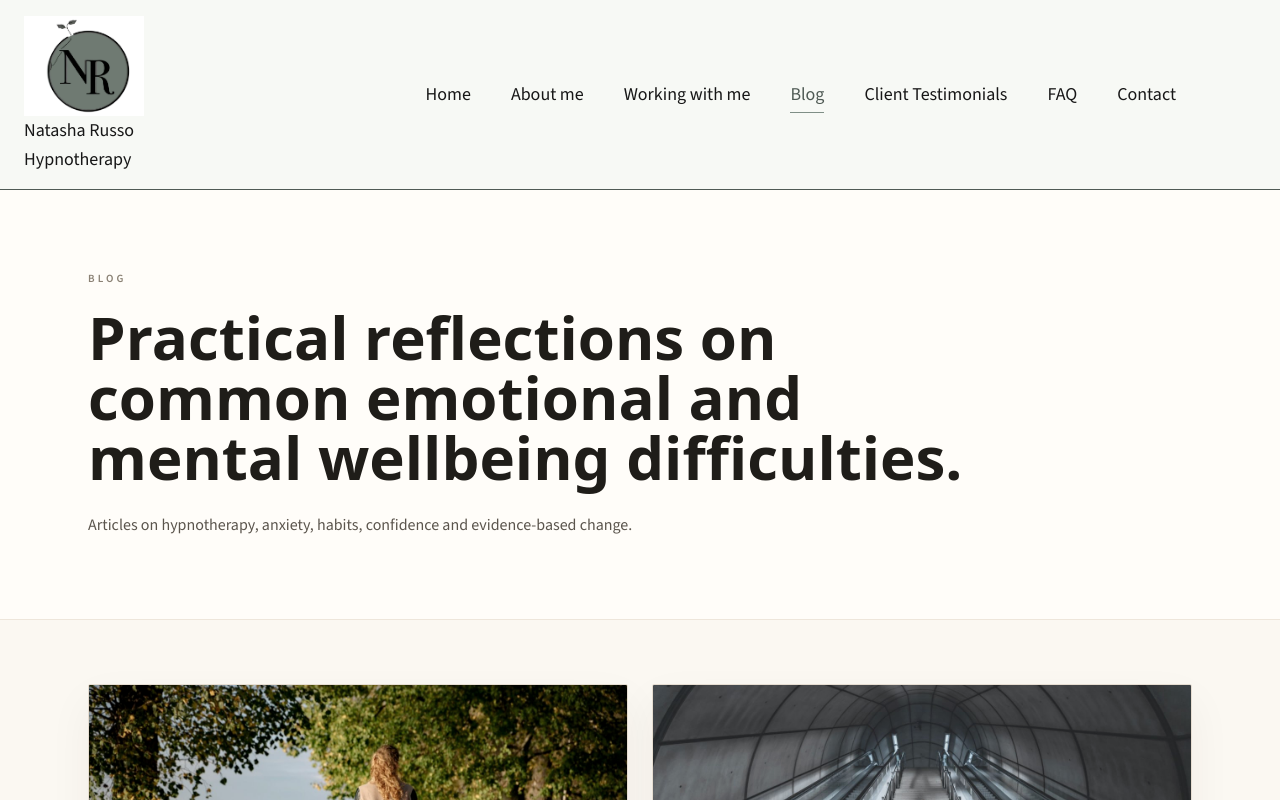
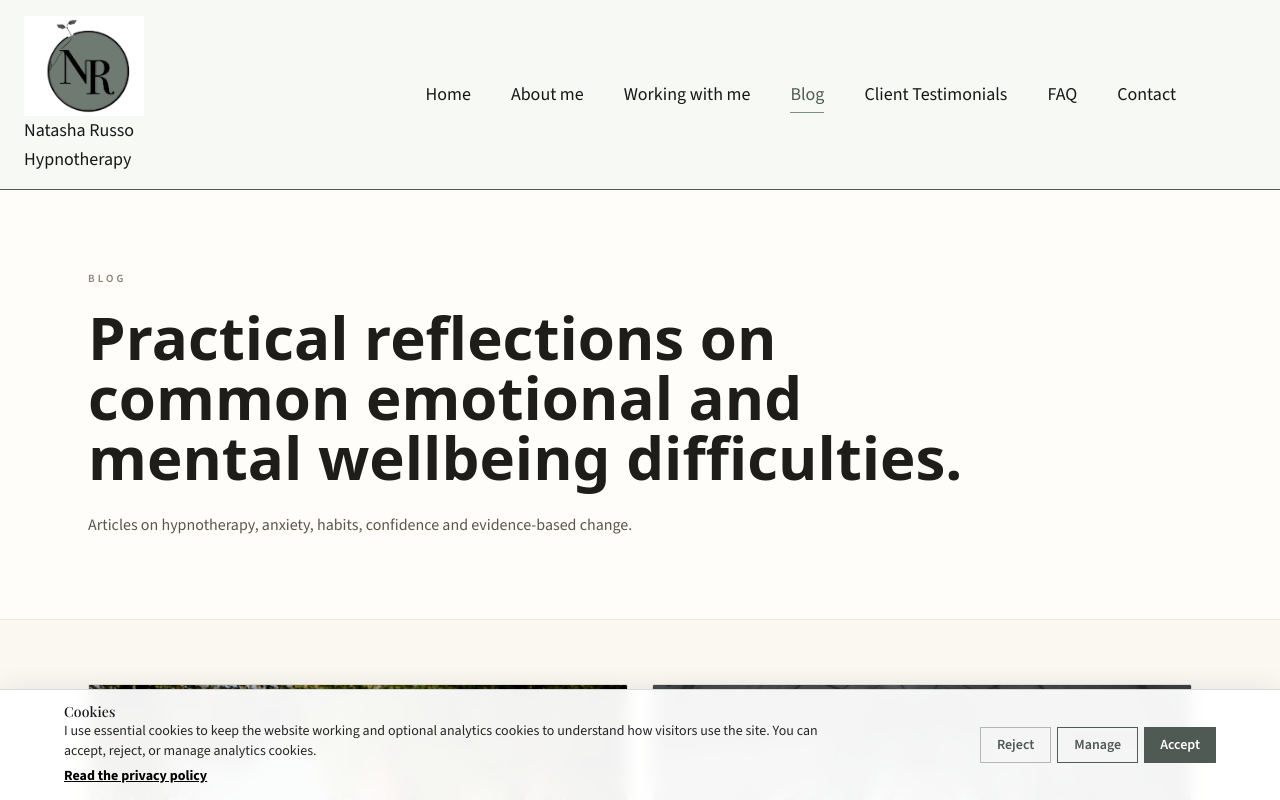
Before and after one commit to russog/natasha-russo-hypnotherapy, a Next.js app in the folder src/: page /blog in a window 1280 px wide. Shown: the top 800 px of the page. Built offline with nearby package versions, Linux system fonts and the light colour scheme.

Commit message:
Restore cookie consent banner

```diff
--- a/src/src/app/about/page.tsx
+++ b/src/src/app/about/page.tsx
@@ -16,12 +16,6 @@ const textClass = "text-base leading-7 text-[#5B554D]";
 export default function About() {
     return (
         <div className="bg-[#FBF8F2] text-[#25231F]">
-            <script
-                dangerouslySetInnerHTML={{
-                    __html: "window.localStorage.setItem('natasha-russo-cookie-consent','declined');",
-                }}
-            />
-            <style>{`[aria-label="Cookie notice"]{display:none!important;}`}</style>
 
             <section className="relative isolate overflow-hidden border-b border-[#E7DDD2] bg-[#EFE7DC]">
                 <div className="absolute inset-y-0 -right-24 z-0 w-full opacity-100 [mask-image:linear-gradient(to_right,transparent_0%,transparent_34%,black_58%,black_100%)] md:hidden">
--- a/src/src/app/blog/page.tsx
+++ b/src/src/app/blog/page.tsx
@@ -37,8 +37,6 @@ export default function BlogStylePreview() {
 
     return (
         <div className="bg-[#FBF8F2] text-[#25231F]">
-            <script dangerouslySetInnerHTML={{ __html: "window.localStorage.setItem('natasha-russo-cookie-consent','declined');" }} />
-            <style>{`[aria-label="Cookie notice"]{display:none!important;}`}</style>
 
             <section className="border-b border-[#EEE6DB] bg-[#FFFDF9] py-20">
                 <div className="mx-auto max-w-6xl px-6">
--- a/src/src/app/components/CookieBanner.tsx
+++ b/src/src/app/components/CookieBanner.tsx
@@ -2,10 +2,10 @@
 
 import Link from "next/link";
 import Script from "next/script";
-import { useSyncExternalStore } from "react";
+import { useState, useSyncExternalStore } from "react";
 
 const GA_MEASUREMENT_ID = "G-9K50BFF40N";
-const CONSENT_STORAGE_KEY = "natasha-russo-cookie-consent";
+const CONSENT_STORAGE_KEY = "natasha-russo-cookie-consent-v2";
 
 type ConsentChoice = "accepted" | "declined";
 
@@ -67,6 +67,8 @@ function AnalyticsScripts() {
 
 export default function CookieBanner() {
     const choice = useSyncExternalStore(subscribeToConsentChanges, getStoredChoice, () => null);
+    const [showPreferences, setShowPreferences] = useState(false);
+    const [analyticsEnabled, setAnalyticsEnabled] = useState(false);
 
     const saveChoice = (newChoice: ConsentChoice) => {
         window.localStorage.setItem(CONSENT_STORAGE_KEY, newChoice);
@@ -80,18 +82,39 @@ export default function CookieBanner() {
             {choice === null ? (
                 <section
                     aria-label="Cookie notice"
-                    className="fixed inset-x-0 bottom-0 z-50 border-t border-[#4F5A54]/20 bg-white/95 px-4 py-2.5 shadow-[0_-6px_20px_rgba(15,23,42,0.06)] backdrop-blur sm:px-5"
+                    className="fixed inset-x-0 bottom-0 z-50 border-t border-[#4F5A54]/20 bg-white/95 px-4 py-3 shadow-[0_-6px_20px_rgba(15,23,42,0.06)] backdrop-blur sm:px-5"
                 >
-                    <div className="mx-auto flex max-w-6xl flex-col gap-2.5 text-neutral-800 md:flex-row md:items-center md:justify-between">
+                    <div className="mx-auto flex max-w-6xl flex-col gap-3 text-neutral-800 md:flex-row md:items-center md:justify-between">
                         <div className="max-w-3xl">
                             <h2 className="text-sm font-medium leading-snug text-neutral-900">Cookies</h2>
                             <p className="text-xs leading-snug sm:text-sm">
                                 I use essential cookies to keep the website working and optional analytics cookies
-                                to understand how visitors use the site. You can accept or decline analytics cookies.
+                                to understand how visitors use the site. You can accept, reject, or manage analytics
+                                cookies.
                             </p>
                             <Link href="/privacy-policy" className="text-xs font-bold underline sm:text-sm">
                                 Read the privacy policy
                             </Link>
+
+                            {showPreferences ? (
+                                <div className="mt-3 rounded-sm border border-[#4F5A54]/20 bg-[#F7F9F5] p-3">
+                                    <label className="flex items-start gap-3 text-xs leading-snug sm:text-sm">
+                                        <input
+                                            type="checkbox"
+                                            checked={analyticsEnabled}
+                                            onChange={(event) => setAnalyticsEnabled(event.target.checked)}
+                                            className="mt-1 h-4 w-4 accent-[#4F5A54]"
+                                        />
+                                        <span>
+                                            <span className="block font-semibold text-neutral-900">
+                                                Analytics cookies
+                                            </span>
+                                            Help me understand how visitors use the website. These are off unless you
+                                            choose to allow them.
+                                        </span>
+                                    </label>
+                                </div>
+                            ) : null}
                         </div>
 
                         <div className="flex flex-col gap-1.5 sm:flex-row md:justify-end">
@@ -100,14 +123,31 @@ export default function CookieBanner() {
                                 onClick={() => saveChoice("declined")}
                                 className="inline-flex min-h-9 items-center justify-center border border-[#4F5A54]/40 px-4 py-1.5 text-xs font-semibold text-[#4F5A54] transition hover:border-[#4F5A54] hover:bg-[#4F5A54]/5 sm:text-sm"
                             >
-                                Decline
+                                Reject
                             </button>
+                            {showPreferences ? (
+                                <button
+                                    type="button"
+                                    onClick={() => saveChoice(analyticsEnabled ? "accepted" : "declined")}
+                                    className="inline-flex min-h-9 items-center justify-center border border-[#4F5A54] px-4 py-1.5 text-xs font-semibold text-[#4F5A54] transition hover:bg-[#4F5A54]/5 sm:text-sm"
+                                >
+                                    Save choices
+                                </button>
+                            ) : (
+                                <button
+                                    type="button"
+                                    onClick={() => setShowPreferences(true)}
+                                    className="inline-flex min-h-9 items-center justify-center border border-[#4F5A54] px-4 py-1.5 text-xs font-semibold text-[#4F5A54] transition hover:bg-[#4F5A54]/5 sm:text-sm"
+                                >
+                                    Manage
+                                </button>
+                            )}
                             <button
                                 type="button"
                                 onClick={() => saveChoice("accepted")}
                                 className="inline-flex min-h-9 items-center justify-center bg-[#4F5A54] px-4 py-1.5 text-xs font-semibold text-white transition hover:bg-[#3f4843] sm:text-sm"
                             >
-                                Accept cookies
+                                Accept
                             </button>
                         </div>
                     </div>
--- a/src/src/app/contact/page.tsx
+++ b/src/src/app/contact/page.tsx
@@ -16,8 +16,6 @@ const textClass = "text-base leading-7 text-[#5B554D]";
 export default function ContactStylePreview() {
     return (
         <div className="bg-[#FBF8F2] text-[#25231F]">
-            <script dangerouslySetInnerHTML={{ __html: "window.localStorage.setItem('natasha-russo-cookie-consent','declined');" }} />
-            <style>{`[aria-label="Cookie notice"]{display:none!important;}`}</style>
 
             <section className="mx-auto grid max-w-6xl gap-10 px-6 py-16 md:grid-cols-[0.42fr_0.58fr]">
                 <div className="md:pt-10">
--- a/src/src/app/faq/FaqClient.tsx
+++ b/src/src/app/faq/FaqClient.tsx
@@ -210,8 +210,6 @@ export default function FaqClient() {
 
     return (
         <section className="relative overflow-hidden bg-[#FBF8F2] text-[#25231F]">
-            <script dangerouslySetInnerHTML={{ __html: "window.localStorage.setItem('natasha-russo-cookie-consent','declined');" }} />
-            <style>{`[aria-label="Cookie notice"]{display:none!important;}`}</style>
 
             <div className="border-b border-[#EEE6DB] bg-[#FFFDF9] py-16">
                 <div className="mx-auto max-w-6xl px-6">
--- a/src/src/app/fees-cancellation/page.tsx
+++ b/src/src/app/fees-cancellation/page.tsx
@@ -52,8 +52,6 @@ const sections = [
 export default function FeesCancellationStylePreview() {
     return (
         <div className="bg-[#FBF8F2] text-[#25231F]">
-            <script dangerouslySetInnerHTML={{ __html: "window.localStorage.setItem('natasha-russo-cookie-consent','declined');" }} />
-            <style>{`[aria-label="Cookie notice"]{display:none!important;}`}</style>
 
             <section className="border-b border-[#EEE6DB] bg-[#FFFDF9] py-20">
                 <div className="mx-auto max-w-6xl px-6">
--- a/src/src/app/free-relaxation-audio/page.tsx
+++ b/src/src/app/free-relaxation-audio/page.tsx
@@ -16,8 +16,6 @@ const textClass = "text-base leading-7 text-[#5B554D]";
 export default function FreeRelaxationAudioStylePreview() {
     return (
         <div className="bg-[#FBF8F2] text-[#25231F]">
-            <script dangerouslySetInnerHTML={{ __html: "window.localStorage.setItem('natasha-russo-cookie-consent','declined');" }} />
-            <style>{`[aria-label="Cookie notice"]{display:none!important;}`}</style>
 
             <section className="mx-auto grid max-w-6xl gap-10 px-6 py-20 md:grid-cols-[0.42fr_0.58fr] md:items-start">
                 <div>
--- a/src/src/app/smoking-cessation/page.tsx
+++ b/src/src/app/smoking-cessation/page.tsx
@@ -23,8 +23,6 @@ const approachItems = [
 export default function SmokingCessationStylePreview() {
     return (
         <div className="bg-[#FBF8F2] text-[#25231F]">
-            <script dangerouslySetInnerHTML={{ __html: "window.localStorage.setItem('natasha-russo-cookie-consent','declined');" }} />
-            <style>{`[aria-label="Cookie notice"]{display:none!important;}`}</style>
 
             <section className="border-b border-[#EEE6DB] bg-[#FFFDF9] py-20">
                 <div className="mx-auto max-w-6xl px-6">
--- a/src/src/app/testimonials/page.tsx
+++ b/src/src/app/testimonials/page.tsx
@@ -20,8 +20,6 @@ const testimonials = [
 export default function TestimonialsStylePreview() {
     return (
         <div className="bg-[#FBF8F2] text-[#25231F]">
-            <script dangerouslySetInnerHTML={{ __html: "window.localStorage.setItem('natasha-russo-cookie-consent','declined');" }} />
-            <style>{`[aria-label="Cookie notice"]{display:none!important;}`}</style>
 
             <section className="border-b border-[#EEE6DB] bg-[#FFFDF9] py-20">
                 <div className="mx-auto max-w-6xl px-6 text-center">
--- a/src/src/app/working-with-me/page.tsx
+++ b/src/src/app/working-with-me/page.tsx
@@ -51,8 +51,6 @@ const formatItems = [
 export default function WorkingWithMe() {
     return (
         <div className="bg-[#FBF8F2] text-[#25231F]">
-            <script dangerouslySetInnerHTML={{ __html: "window.localStorage.setItem('natasha-russo-cookie-consent','declined');" }} />
-            <style>{`[aria-label="Cookie notice"]{display:none!important;}`}</style>
 
             <section className="relative isolate overflow-hidden border-b border-[#E7DDD2] bg-[#EFE7DC]">
                 <div className="working-hero-background-soft absolute inset-y-0 -right-32 z-0 w-full opacity-100 [mask-image:linear-gradient(to_right,transparent_0%,transparent_34%,black_58%,black_100%)] md:inset-0 md:w-auto">
```
Also changed, not shown: src/src/app/HomeClient.tsx (+0 -7 lines).
